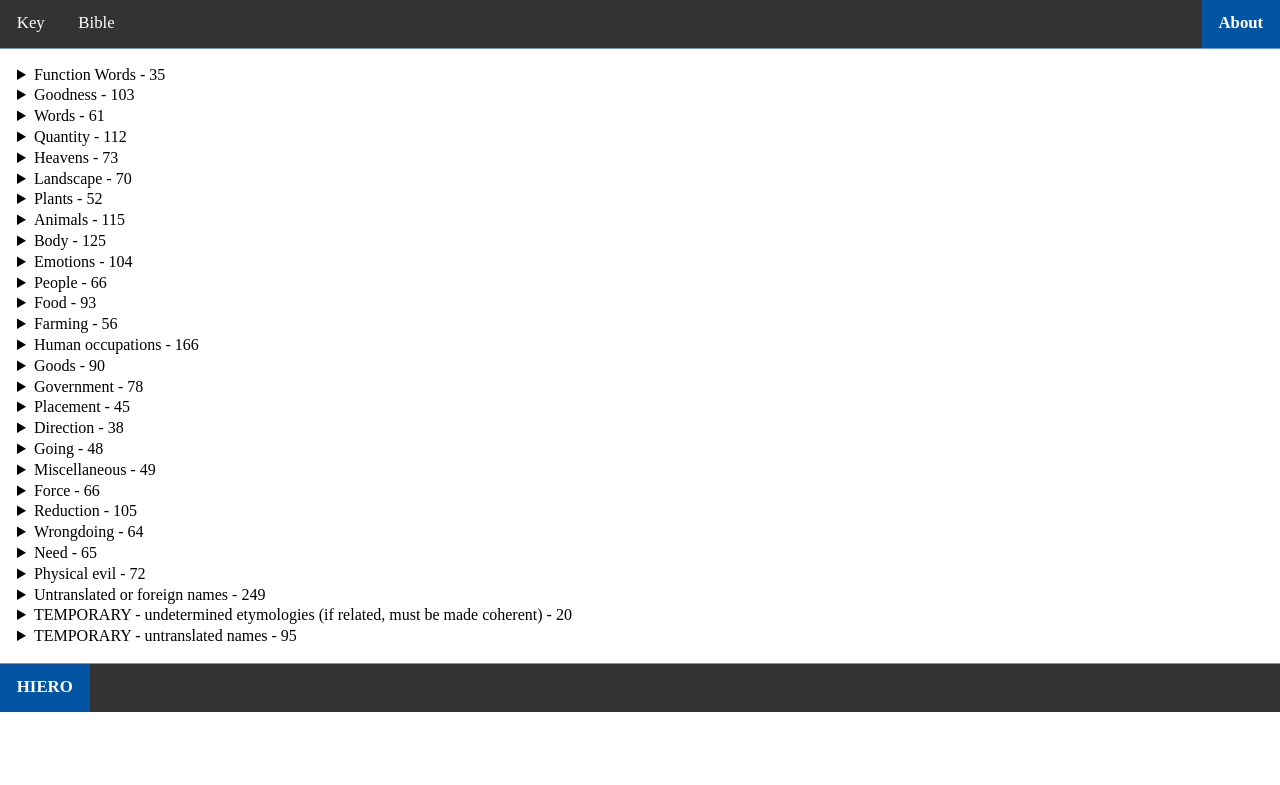
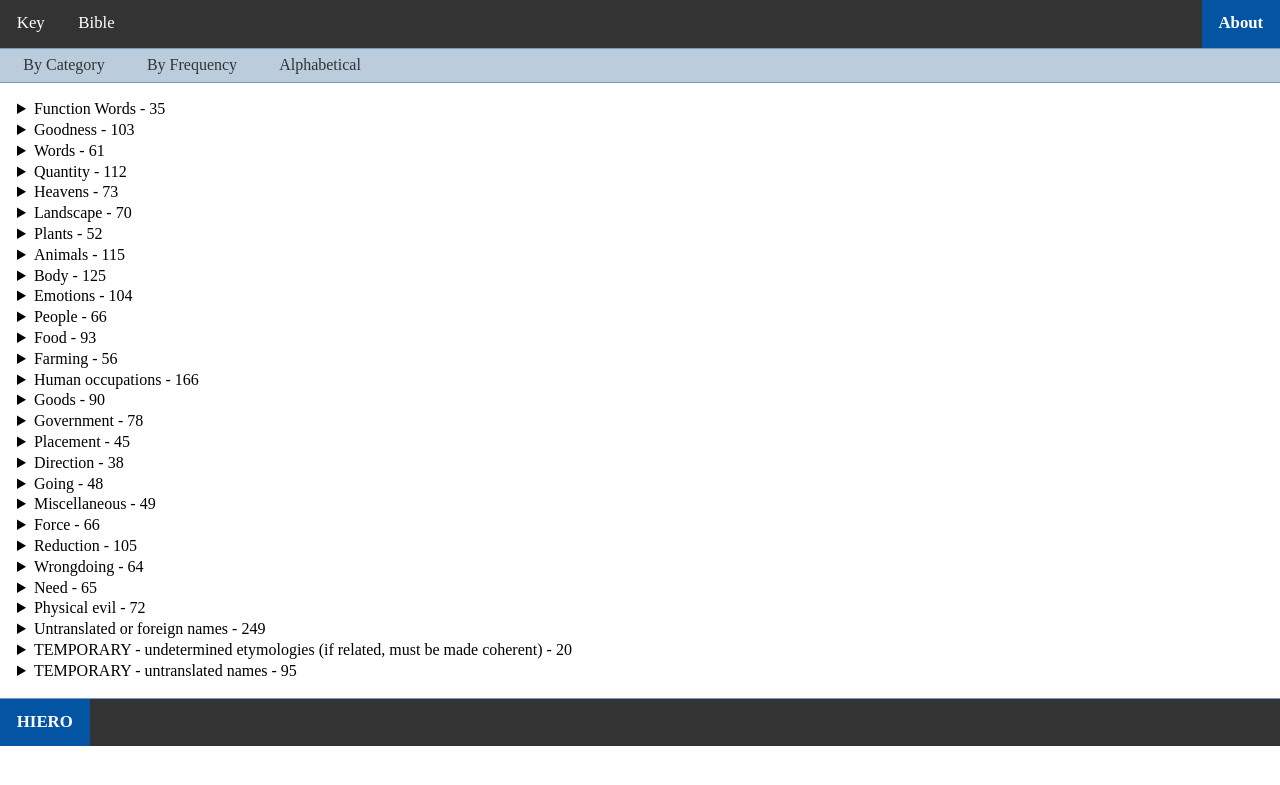
Before and after one commit to gfassero/HIERO, a Jekyll site: the page read/glossary.html, which Jekyll copies as it is, in a window 1280 px wide. Shown: the top 785 px of the page. Built offline with Jekyll 4.4.1, drawn with Linux system fonts in a browser that asks for light colours.

Commit message:
Add glossary navigation

```diff
--- a/read/glossary-alphabetical.html
+++ b/read/glossary-alphabetical.html
@@ -1968,7 +1968,11 @@
 
 </div>
 <div id="footer" class="headfoot">
-<a href="http://gfassero.github.io/HIERO/" class="title">HIERO</a>
+<a href="http://gfassero.github.io/HIERO/" class="title">HIERO</a></div>
+<div id="table-of-sections" class="headfoot">
+<a href="glossary.html">By Category</a>
+<a href="glossary-frequency.html">By Frequency</a>
+<a href="glossary-alphabetical.html">Alphabetical</a>
 </div>
 </div>
 </body>
--- a/read/glossary-frequency.html
+++ b/read/glossary-frequency.html
@@ -1968,7 +1968,11 @@
 
 </div>
 <div id="footer" class="headfoot">
-<a href="http://gfassero.github.io/HIERO/" class="title">HIERO</a>
+<a href="http://gfassero.github.io/HIERO/" class="title">HIERO</a></div>
+<div id="table-of-sections" class="headfoot">
+<a href="glossary.html">By Category</a>
+<a href="glossary-frequency.html">By Frequency</a>
+<a href="glossary-alphabetical.html">Alphabetical</a>
 </div>
 </div>
 </body>
--- a/read/glossary-noncompliant.html
+++ b/read/glossary-noncompliant.html
@@ -16,7 +16,11 @@
 <div id="translation">
 </div>
 <div id="footer" class="headfoot">
-<a href="http://gfassero.github.io/HIERO/" class="title">HIERO</a>
+<a href="http://gfassero.github.io/HIERO/" class="title">HIERO</a></div>
+<div id="table-of-sections" class="headfoot">
+<a href="glossary.html">By Category</a>
+<a href="glossary-frequency.html">By Frequency</a>
+<a href="glossary-alphabetical.html">Alphabetical</a>
 </div>
 </div>
 </body>
--- a/read/glossary.html
+++ b/read/glossary.html
@@ -2766,7 +2766,11 @@
 
 </div>
 <div id="footer" class="headfoot">
-<a href="http://gfassero.github.io/HIERO/" class="title">HIERO</a>
+<a href="http://gfassero.github.io/HIERO/" class="title">HIERO</a></div>
+<div id="table-of-sections" class="headfoot">
+<a href="glossary.html">By Category</a>
+<a href="glossary-frequency.html">By Frequency</a>
+<a href="glossary-alphabetical.html">Alphabetical</a>
 </div>
 </div>
 </body>
--- a/read/styles-glossary.css
+++ b/read/styles-glossary.css
@@ -3,7 +3,9 @@
     -webkit-column-count: 1 !important;
     -moz-column-count: 1 !important;
 }
-
+#table-of-sections {
+    column-width: 8em;
+}
 
 .glossary-caption {
     padding: 0em;
@@ -58,12 +60,12 @@ summary {
 }
 
 details {
-    border-left: 1px solid transparent; /* Black border when open */
-    border-radius: 15px;
+    border-left: 1px solid transparent;
+    border-radius: 3.75pt;
 }
 details[open] {
-    border-left: 1px solid black; /* Black border when open */
-    border-radius: 15px;
+    border-left: 1px solid var(--darkborder); /* Dark border when open */
+    border-radius: 3.75pt;
 }
 
 @media print {
```
Also changed, not shown: 1 other file.
